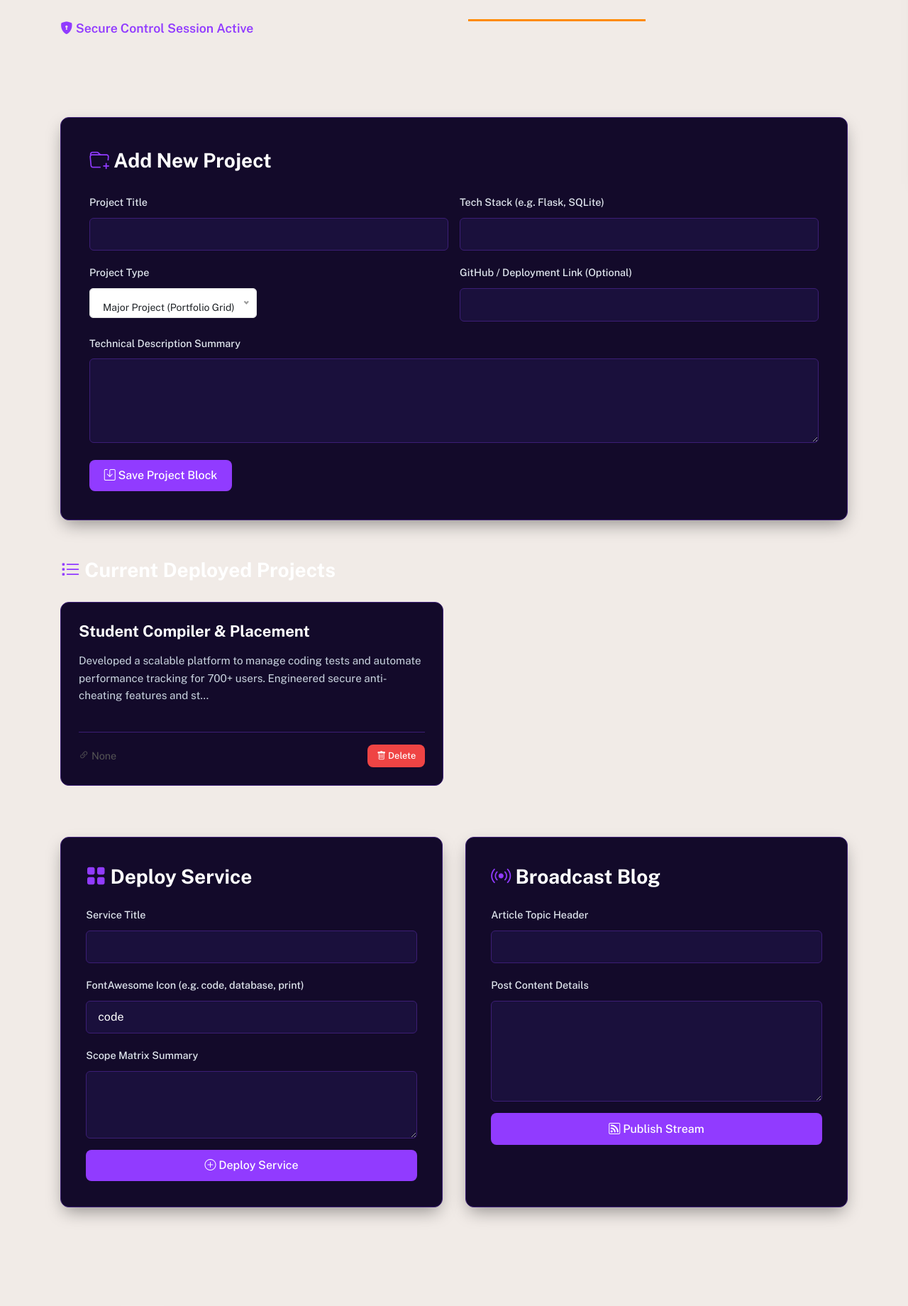
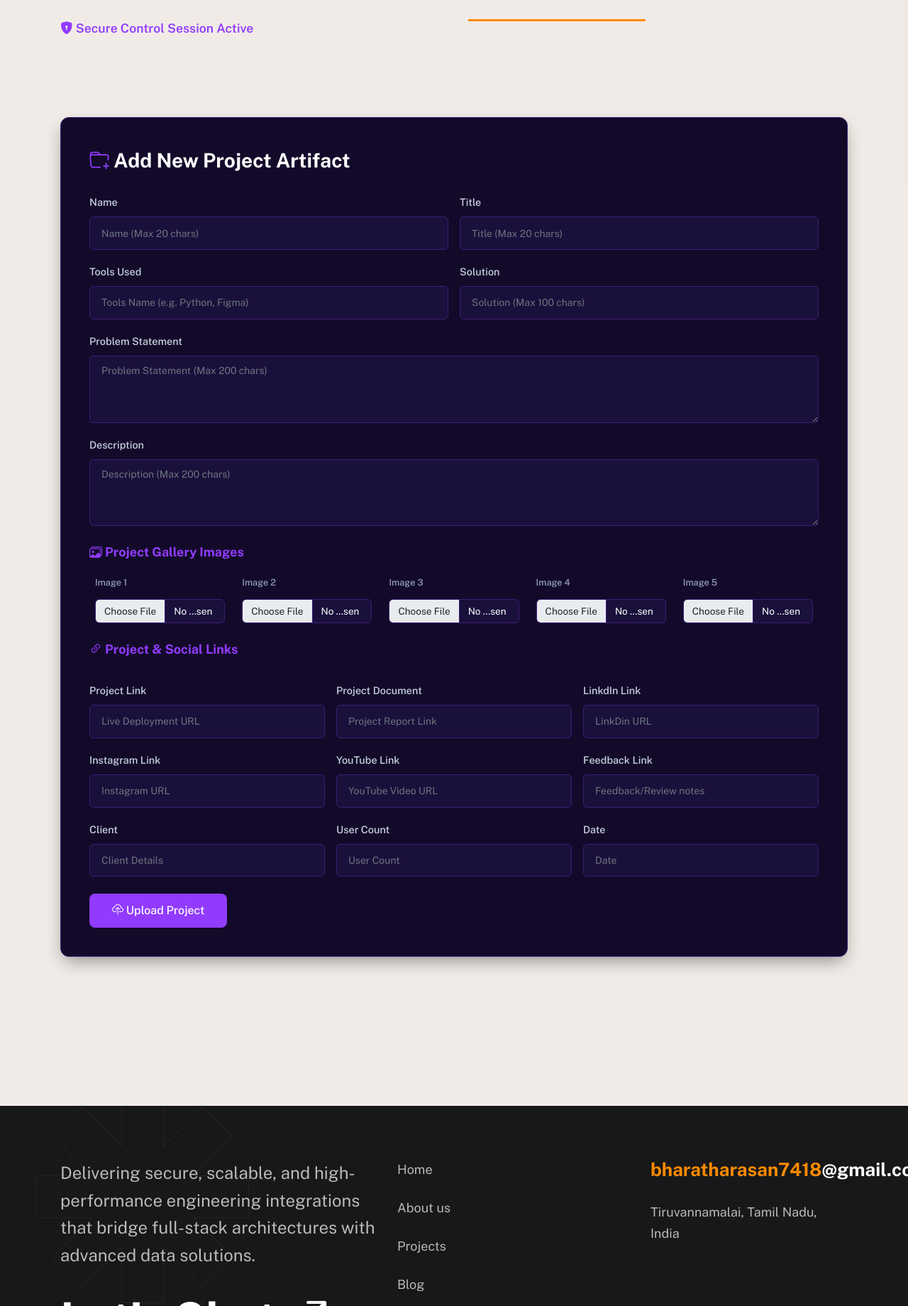
Before and after one commit to bharath7418/Bharath-Portfolio-2.0, a Flask app: page /admin in a window 1280 px wide. Shown: the part 536-2376 px from the top of the page at 71% size. Run offline with Flask 3, Linux system fonts and the light colour scheme; a user stored in the database is signed in; some libraries are stand-ins or nearby versions.

Commit message:
Partial Complete the Projects Handling

```diff
--- a/app.py
+++ b/app.py
@@ -52,12 +52,17 @@ class Project(db.Model):
     filename4 = db.Column(db.String(100))
     filename5 = db.Column(db.String(100))
     solution = db.Column(db.String(200))
+
     project_link = db.Column(db.String(200),default=None)
     project_report = db.Column(db.String(200),default=None)
     insta_link = db.Column(db.String(200),default=None)
     youtube_link = db.Column(db.String(200),default=None)
     linkdin_link = db.Column(db.String(200),default=None)
     feedback = db.Column(db.String(200),default=None)
+
+    client = db.Column(db.String(200),default=None)
+    user = db.Column(db.String(200),default=None)
+    date = db.Column(db.String(20),default=None)
 
 class Service(db.Model):
     id = db.Column(db.Integer, primary_key=True)
@@ -97,10 +102,10 @@ def projects():
 
 
 
-@app.route('/project_details')
-def project_details():
-    projects = Project.query.all()
-    return render_template("project_details.html",projects=projects)
+@app.route('/project_details/<int:id>')
+def project_details(id):
+    project = Project.query.filter_by(id=id).first()
+    return render_template("project_details.html",project=project)
 
 @app.route('/miniprojects')
 def miniprojects():
@@ -161,8 +166,9 @@ def logout():
 def admin_dashboard():
     all_projects = Project.query.all()
     return render_template('admin.html', projects=all_projects)
-@app.route('/admin_project_add', methods=['POST'])
-def upload_photo():
+
+@app.route('/admin_project_add', methods=['GET','POST'])
+def admin_project_add():
     # 1. Fetch all text data from the HTML form
     name = request.form.get('name')
     title = request.form.get('title')
@@ -174,13 +180,16 @@ def upload_photo():
     project_document = request.form.get('project_document')
     instagram_link = request.form.get('instagram_link')
     youtube_link = request.form.get('youtube_link')
-    linkedin_link = request.form.get('linkedin_link')
+    linkdin_link = request.form.get('linkedin_link')
     feedback = request.form.get('feedback')
+    client = request.form.get('client')
+    user = request.form.get('user')
+    date = request.form.get('date')
 
     # Validation: Ensure critical text fields are present
     if not title or not name:
         flash("Name and Title are required!", "danger")
-        return redirect(url_for('admin'))
+        return redirect(url_for('admin_dashboard'))
 
     # 2. Process all 5 image files dynamically
     filenames = {}
@@ -217,17 +226,20 @@ def upload_photo():
             tools=tools,
             solution=solution,
             project_link=project_link,
-            project_document=project_document,
-            instagram_link=instagram_link,
+            project_report=project_document,
+            insta_link=instagram_link,
             youtube_link=youtube_link,
-            linkedin_link=linkedin_link,
+            linkdin_link=linkdin_link,
             feedback=feedback,
             # Assigning the 5 distinct file names saved in our dictionary
-            file1=filenames.get('file1'),
-            file2=filenames.get('file2'),
-            file3=filenames.get('file3'),
-            file4=filenames.get('file4'),
-            file5=filenames.get('file5')
+            filename1=filenames.get('file1'),
+            filename2=filenames.get('file2'),
+            filename3=filenames.get('file3'),
+            filename4=filenames.get('file4'),
+            filename5=filenames.get('file5'),
+            client=client,
+            user=user,
+            date=date
         )
 
         db.session.add(new_project)
@@ -238,7 +250,7 @@ def upload_photo():
         db.session.rollback()
         flash(f"An error occurred while saving to the database: {str(e)}", "danger")
 
-    return redirect(url_for('admin'))
+    return redirect(url_for('admin_dashboard'))
 
 
 @app.route('/admin/project/add', methods=['POST'])
--- a/templates/admin.html
+++ b/templates/admin.html
@@ -1,5 +1,6 @@
 {% extends 'base.html' %}
 {% block content %}
+
 
 
 
@@ -23,110 +24,122 @@
     <div class="container">
         <div class="row">
             <div class="col-lg-12">
-                <!-- Project Management -->
                 <div style="background: #130a2a; border: 1px solid #3c1e75; border-radius: 12px; padding: 40px; margin-bottom: 50px; box-shadow: 0 10px 25px -5px rgba(0, 0, 0, 0.4);">
-                    <h3 style="color: white; margin-bottom: 25px;"><i class="bi bi-folder-plus" style="color: #913BFF;"></i> Add New Project</h3>
-                    <form action="{{ url_for('add_project') }}" method="POST" class="row g-3">
+                    <h3 style="color: white; margin-bottom: 25px;"><i class="bi bi-folder-plus" style="color: #913BFF;"></i> Add New Project Artifact</h3>
+
+                    <form action="/admin_project_add" method="POST" enctype="multipart/form-data" class="row g-3">
                         <div class="col-md-6">
-                            <label for="p_title">Project Title</label>
-                            <input type="text" id="p_title" name="title" required class="form-control" style="background: #1a103c; color: white; border: 1px solid #3c1e75; padding: 0.65rem 1rem;">
+                            <label for="name" style="color: #cbd5e1; margin-bottom: 5px; font-size: 0.9rem;">Name</label>
+                            <input type="text" id="name" name="name" placeholder="Name (Max 20 chars)" maxlength="20" required class="form-control" style="background: #1a103c; color: white; border: 1px solid #3c1e75; padding: 0.65rem 1rem;">
                         </div>
                         <div class="col-md-6">
-                            <label for="p_stack">Tech Stack (e.g. Flask, SQLite)</label>
-                            <input type="text" id="p_stack" name="tech_stack" required class="form-control" style="background: #1a103c; color: white; border: 1px solid #3c1e75; padding: 0.65rem 1rem;">
+                            <label for="title" style="color: #cbd5e1; margin-bottom: 5px; font-size: 0.9rem;">Title</label>
+                            <input type="text" id="title" name="title" placeholder="Title (Max 20 chars)" maxlength="20" required class="form-control" style="background: #1a103c; color: white; border: 1px solid #3c1e75; padding: 0.65rem 1rem;">
+                        </div>
+
+                        <div class="col-md-6">
+                            <label for="tools" style="color: #cbd5e1; margin-bottom: 5px; font-size: 0.9rem;">Tools Used</label>
+                            <input type="text" id="tools" name="tools" placeholder="Tools Name (e.g. Python, Figma)" required class="form-control" style="background: #1a103c; color: white; border: 1px solid #3c1e75; padding: 0.65rem 1rem;">
                         </div>
                         <div class="col-md-6">
-                            <label for="p_type">Project Type</label>
-                            <select id="p_type" name="project_type" class="form-control" style="background: #1a103c; color: white; border: 1px solid #3c1e75; padding: 0.65rem 1rem;">
-                                <option value="Major">Major Project (Portfolio Grid)</option>
-                                <option value="Mini">Mini Project (Lab Builds)</option>
-                            </select>
+                            <label for="solution" style="color: #cbd5e1; margin-bottom: 5px; font-size: 0.9rem;">Solution</label>
+                            <input type="text" id="solution" name="solution" placeholder="Solution (Max 100 chars)" maxlength="100" required class="form-control" style="background: #1a103c; color: white; border: 1px solid #3c1e75; padding: 0.65rem 1rem;">
                         </div>
-                        <div class="col-md-6">
-                            <label for="p_link">GitHub / Deployment Link (Optional)</label>
-                            <input type="url" id="p_link" name="link" class="form-control" style="background: #1a103c; color: white; border: 1px solid #3c1e75; padding: 0.65rem 1rem;">
+
+                        <div class="col-12">
+                            <label for="problem_statement" style="color: #cbd5e1; margin-bottom: 5px; font-size: 0.9rem;">Problem Statement</label>
+                            <textarea id="problem_statement" name="problem_statement" placeholder="Problem Statement (Max 200 chars)" maxlength="200" required rows="3" class="form-control" style="background: #1a103c; color: white; border: 1px solid #3c1e75; padding: 0.65rem 1rem;"></textarea>
                         </div>
+
                         <div class="col-12">
-                            <label for="p_desc">Technical Description Summary</label>
-                            <textarea id="p_desc" name="description" required rows="4" class="form-control" style="background: #1a103c; color: white; border: 1px solid #3c1e75; padding: 0.65rem 1rem;"></textarea>
+                            <label for="description" style="color: #cbd5e1; margin-bottom: 5px; font-size: 0.9rem;">Description</label>
+                            <textarea id="description" name="description" placeholder="Description (Max 200 chars)" maxlength="200" required rows="3" class="form-control" style="background: #1a103c; color: white; border: 1px solid #3c1e75; padding: 0.65rem 1rem;"></textarea>
                         </div>
+
                         <div class="col-12 mt-4">
-                            <button type="submit" class="btn"><i class="bi bi-save"></i> Save Project Block</button>
+                            <h5 style="color: #913BFF; margin-bottom: 15px;"><i class="bi bi-images"></i> Project Gallery Images</h5>
+                            <div class="row g-2">
+                                <div class="col-md-2-4 col-sm-6">
+                                    <label class="form-label" style="color: #94a3b8; font-size: 0.8rem;">Image 1</label>
+                                    <input type="file" name="file1" class="form-control" accept="image/*" required style="background: #1a103c; color: white; border: 1px solid #3c1e75; font-size: 0.85rem;">
+                                </div>
+                                <div class="col-md-2-4 col-sm-6">
+                                    <label class="form-label" style="color: #94a3b8; font-size: 0.8rem;">Image 2</label>
+                                    <input type="file" name="file2" class="form-control" accept="image/*" required style="background: #1a103c; color: white; border: 1px solid #3c1e75; font-size: 0.85rem;">
+                                </div>
+                                <div class="col-md-2-4 col-sm-6">
+                                    <label class="form-label" style="color: #94a3b8; font-size: 0.8rem;">Image 3</label>
+                                    <input type="file" name="file3" class="form-control" accept="image/*" required style="background: #1a103c; color: white; border: 1px solid #3c1e75; font-size: 0.85rem;">
+                                </div>
+                                <div class="col-md-2-4 col-sm-6">
+                                    <label class="form-label" style="color: #94a3b8; font-size: 0.8rem;">Image 4</label>
+                                    <input type="file" name="file4" class="form-control" accept="image/*" required style="background: #1a103c; color: white; border: 1px solid #3c1e75; font-size: 0.85rem;">
+                                </div>
+                                <div class="col-md-2-4 col-sm-12">
+                                    <label class="form-label" style="color: #94a3b8; font-size: 0.8rem;">Image 5</label>
+                                    <input type="file" name="file5" class="form-control" accept="image/*" required style="background: #1a103c; color: white; border: 1px solid #3c1e75; font-size: 0.85rem;">
+                                </div>
+                            </div>
+                        </div>
+
+                        <div class="col-12 mt-4">
+                            <h5 style="color: #913BFF; margin-bottom: 15px;"><i class="bi bi-link-45deg"></i> Project & Social Links</h5>
+                        </div>
+                        <div class="col-md-4">
+                            <label for="project_link" style="color: #cbd5e1; margin-bottom: 5px; font-size: 0.9rem;">Project Link</label>
+                            <input type="url" id="project_link" name="project_link" placeholder="Live Deployment URL" class="form-control" style="background: #1a103c; color: white; border: 1px solid #3c1e75; padding: 0.65rem 1rem;">
+                        </div>
+                        <div class="col-md-4">
+                            <label for="project_document" style="color: #cbd5e1; margin-bottom: 5px; font-size: 0.9rem;">Project Document</label>
+                            <input type="url" id="project_document" name="project_document" placeholder="Project Report Link" class="form-control" style="background: #1a103c; color: white; border: 1px solid #3c1e75; padding: 0.65rem 1rem;">
+                        </div>
+                        <div class="col-md-4">
+                            <label for="linkdin_link" style="color: #cbd5e1; margin-bottom: 5px; font-size: 0.9rem;">LinkdIn Link</label>
+                            <input type="url" id="linkdin_link" name="linkdin_link" placeholder="LinkDin URL" class="form-control" style="background: #1a103c; color: white; border: 1px solid #3c1e75; padding: 0.65rem 1rem;">
+                        </div>
+                        <div class="col-md-4">
+                            <label for="instagram_link" style="color: #cbd5e1; margin-bottom: 5px; font-size: 0.9rem;">Instagram Link</label>
+                            <input type="url" id="instagram_link" name="instagram_link" placeholder="Instagram URL" class="form-control" style="background: #1a103c; color: white; border: 1px solid #3c1e75; padding: 0.65rem 1rem;">
+                        </div>
+                        <div class="col-md-4">
+                            <label for="youtube_link" style="color: #cbd5e1; margin-bottom: 5px; font-size: 0.9rem;">YouTube Link</label>
+                            <input type="url" id="youtube_link" name="youtube_link" placeholder="YouTube Video URL" class="form-control" style="background: #1a103c; color: white; border: 1px solid #3c1e75; padding: 0.65rem 1rem;">
+                        </div>
+                        <div class="col-md-4">
+                            <label for="feedback" style="color: #cbd5e1; margin-bottom: 5px; font-size: 0.9rem;">Feedback Link</label>
+                            <input type="text" id="feedback" name="feedback" placeholder="Feedback/Review notes" class="form-control" style="background: #1a103c; color: white; border: 1px solid #3c1e75; padding: 0.65rem 1rem;">
+                        </div>
+
+                        <div class="col-md-4">
+                            <label for="client" style="color: #cbd5e1; margin-bottom: 5px; font-size: 0.9rem;">Client</label>
+                            <input type="text" id="client" name="client" placeholder="Client Details" class="form-control" style="background: #1a103c; color: white; border: 1px solid #3c1e75; padding: 0.65rem 1rem;">
+                        </div>
+
+
+                        <div class="col-md-4">
+                            <label for="user count" style="color: #cbd5e1; margin-bottom: 5px; font-size: 0.9rem;">User Count</label>
+                            <input type="text" id="user" name="user" placeholder="User Count" class="form-control" style="background: #1a103c; color: white; border: 1px solid #3c1e75; padding: 0.65rem 1rem;">
+                        </div>
+
+
+                        <div class="col-md-4">
+                            <label for="Date" style="color: #cbd5e1; margin-bottom: 5px; font-size: 0.9rem;">Date</label>
+                            <input type="text" id="date" name="date" placeholder="Date" class="form-control" style="background: #1a103c; color: white; border: 1px solid #3c1e75; padding: 0.65rem 1rem;">
+                        </div>
+
+                        <div class="col-12 mt-4">
+                            <button type="submit" class="btn btn-primary" style="background: #913BFF; border: none; padding: 0.75rem 2rem; font-weight: 500;"><i class="bi bi-cloud-upload"></i> Upload Project</button>
                         </div>
                     </form>
                 </div>
 
-                <!-- Existing Projects Listing -->
-                <h3 style="color: white; margin-bottom: 25px;"><i class="bi bi-list-task" style="color: #913BFF;"></i> Current Deployed Projects</h3>
-                <div class="row">
-                    {% for project in projects %}
-                    <div class="col-md-6 mb-4">
-                        <div style="background: #130a2a; border: 1px solid #3c1e75; padding: 25px; border-radius: 12px; display: flex; flex-direction: column; justify-content: space-between; height: 100%;">
-                            <div>
-                                <span class="badge" style="background: #3c1e75; color: white; border: 1px solid #913BFF; font-size: 0.75rem; padding: 0.35rem 0.5rem; border-radius: 4px; float: right;">{{ project.project_type }}</span>
-                                <h4 style="color: white; margin-bottom: 10px;">{{ project.title }}</h4>
-                                <p style="color: #94a3b8; font-size: 0.9rem; margin-bottom: 15px;">{{ project.tech_stack }}</p>
-                                <p style="color: #cbd5e1; font-size: 0.95rem; line-height: 1.6;">{{ project.description[:150] }}...</p>
-                            </div>
-                            <div class="mt-4 pt-3" style="border-top: 1px solid #3c1e75; display: flex; justify-content: space-between; align-items: center;">
-                                {% if project.link %}
-                                <a href="{{ project.link }}" target="_blank" style="color: #913BFF; font-weight: 500; font-size: 0.9rem;"><i class="bi bi-link-45deg"></i> Link</a>
-                                {% else %}
-                                <span style="color: #555; font-size: 0.9rem;"><i class="bi bi-link-45deg"></i> None</span>
-                                {% endif %}
-                                <form action="{{ url_for('delete_project', id=project.id) }}" method="POST" onsubmit="return confirm('Purge project artifact permanently?');">
-                                    <button type="submit" class="btn btn-danger btn-sm" style="padding: 0.4rem 0.8rem; font-size: 0.8rem;"><i class="bi bi-trash"></i> Delete</button>
-                                </form>
-                            </div>
-                        </div>
-                    </div>
-                    {% else %}
-                    <div class="col-12">
-                        <div class="text-center py-5" style="background: #130a2a; border: 1px solid #3c1e75; border-radius: 12px; padding: 40px;">
-                            <p style="color: #94a3b8;">No projects in database.</p>
-                        </div>
-                    </div>
-                    {% endfor %}
+                <style>
+                    @media (min-width: 768px) {
+                        .col-md-2-4 { float: left; width: 20%; position: relative; min-height: 1px; padding-right: 12px; padding-left: 12px; }
+                    }
+                </style>
+
                 </div>
-
-                <div class="grid mt-5">
-                    <!-- Add Service -->
-                    <div class="card">
-                        <h3 style="color: white; margin-bottom: 20px;"><i class="bi bi-grid-fill" style="color: #913BFF;"></i> Deploy Service</h3>
-                        <form action="{{ url_for('add_service') }}" method="POST">
-                            <div class="mb-3">
-                                <label for="s_title">Service Title</label>
-                                <input type="text" id="s_title" name="title" required class="form-control" style="background: #1a103c; color: white; border: 1px solid #3c1e75; padding: 0.65rem 1rem;">
-                            </div>
-                            <div class="mb-3">
-                                <label for="s_icon">FontAwesome Icon (e.g. code, database, print)</label>
-                                <input type="text" id="s_icon" name="icon" value="code" required class="form-control" style="background: #1a103c; color: white; border: 1px solid #3c1e75; padding: 0.65rem 1rem;">
-                            </div>
-                            <div class="mb-3">
-                                <label for="s_desc">Scope Matrix Summary</label>
-                                <textarea id="s_desc" name="description" required rows="3" class="form-control" style="background: #1a103c; color: white; border: 1px solid #3c1e75; padding: 0.65rem 1rem;"></textarea>
-                            </div>
-                            <button type="submit" class="btn w-100"><i class="bi bi-plus-circle"></i> Deploy Service</button>
-                        </form>
-                    </div>
-
-                    <!-- Broadcast Blog -->
-                    <div class="card">
-                        <h3 style="color: white; margin-bottom: 20px;"><i class="bi bi-broadcast" style="color: #913BFF;"></i> Broadcast Blog</h3>
-                        <form action="{{ url_for('add_blog') }}" method="POST">
-                            <div class="mb-3">
-                                <label for="b_title">Article Topic Header</label>
-                                <input type="text" id="b_title" name="title" required class="form-control" style="background: #1a103c; color: white; border: 1px solid #3c1e75; padding: 0.65rem 1rem;">
-                            </div>
-                            <div class="mb-3">
-                                <label for="b_content">Post Content Details</label>
-                                <textarea id="b_content" name="content" required rows="5" class="form-control" style="background: #1a103c; color: white; border: 1px solid #3c1e75; padding: 0.65rem 1rem;"></textarea>
-                            </div>
-                            <button type="submit" class="btn w-100"><i class="bi bi-rss"></i> Publish Stream</button>
-                        </form>
-                    </div>
-                </div>
-            </div>
         </div>
     </div>
 </section>
--- a/templates/projects.html
+++ b/templates/projects.html
@@ -215,8 +215,7 @@
 
       <div class="project-links">
         {% if project.project_link %}
-          <a href="/project_details" class="btn btn-primary" target="_blank">View Project</a>
-          <a href="{{ url_for('project_details') }}" class="btn btn-primary" target="_blank">View Project</a>
+          <a href="{{ url_for('project_details',id=project.id) }}" class="btn btn-primary" target="_blank">View Project</a>
         {% endif %}
 
         {% if project.project_report %}
```
Also changed, not shown: templates/project_details.html (+10 -44 lines), instance/database.db, uploads/Image_1_in_BHUVANESH_E.jpg (added), uploads/Screenshot_2026-06-06_131347.png (added), uploads/Untitled-1_copy.png (added), uploads/WhatsApp_Image_2026-03-19_at_10.52.57_AM.jpeg (added), uploads/WhatsApp_Image_2026-03-19_at_11.07.58_AM.jpeg (added), uploads/mohitha.png (added), uploads/new.jpg (added), uploads/scanner_image.png (added).
